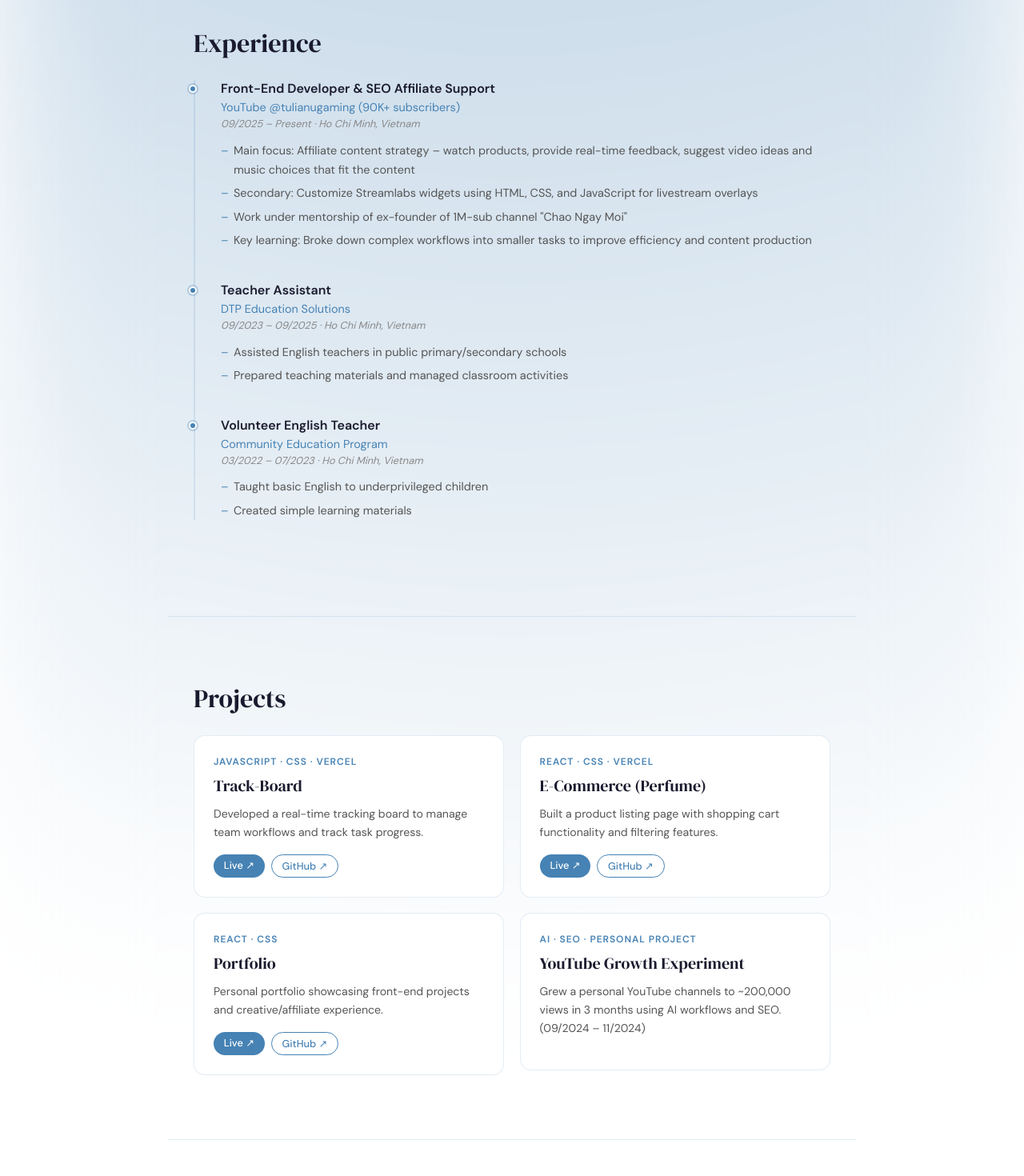
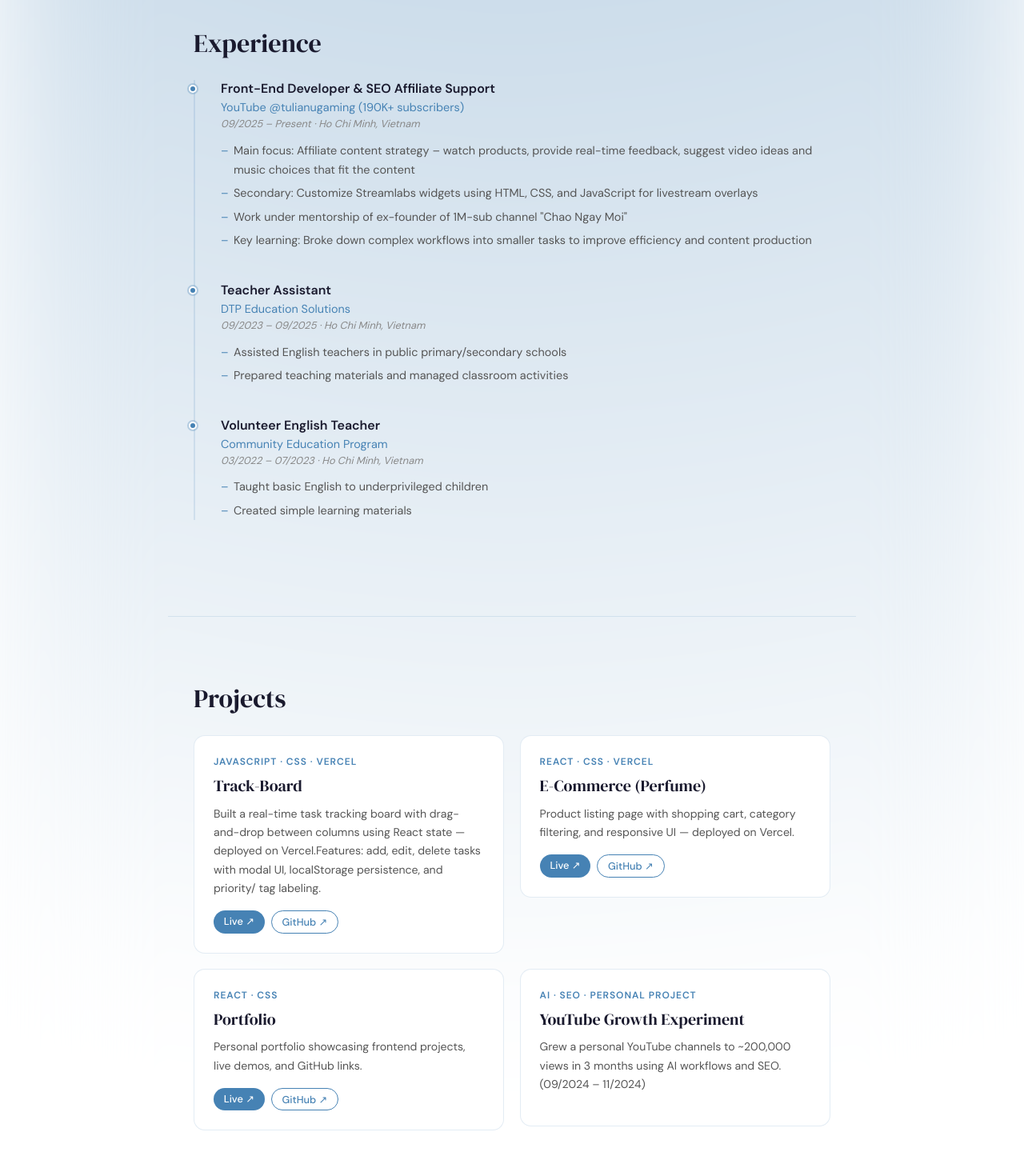
Before and after one commit to yz2k3/Portfolio, a React app: page / in a window 1280 px wide. Shown: the part 1120-2590 px from the top of the page at 80% size. Built offline with nearby package versions, Linux system fonts and the light colour scheme; the HTML template or start-up script is replaced by a standard one.

Commit message:
style: fix some experience

```diff
--- a/src/components/Experience.jsx
+++ b/src/components/Experience.jsx
@@ -9,7 +9,7 @@ function FadeSection({ children }) {
 const jobs = [
     {
         role: "Front-End Developer & SEO Affiliate Support",
-        place: "YouTube @tulianugaming (90K+ subscribers)",
+        place: "YouTube @tulianugaming (190K+ subscribers)",
         period: "09/2025 – Present · Ho Chi Minh, Vietnam",
         bullets: [
             "Main focus: Affiliate content strategy – watch products, provide real-time feedback, suggest video ideas and music choices that fit the content",
--- a/src/components/Projects.jsx
+++ b/src/components/Projects.jsx
@@ -10,21 +10,22 @@ const projects = [
     {
         name: "Track-Board",
         stack: "JavaScript · CSS · Vercel",
-        desc: "Developed a real-time tracking board to manage team workflows and track task progress.",
+        desc: "Built a real-time task tracking board with drag-and-drop between columns using React state — deployed on Vercel.Features: add, edit, delete tasks with modal UI, localStorage persistence, and priority/ tag labeling.",
+
         live: "https://track-board-project.vercel.app",
         repo: "https://github.com/yz2k3/Track-Board-Project",
     },
     {
         name: "E-Commerce (Perfume)",
         stack: "React · CSS · Vercel",
-        desc: "Built a product listing page with shopping cart functionality and filtering features.",
+        desc: "Product listing page with shopping cart, category filtering, and responsive UI — deployed on Vercel.",
         live: "https://project-perfume-ga73.vercel.app",
         repo: "https://github.com/yz2k3/Project-Perfume",
     },
     {
         name: "Portfolio",
         stack: "React · CSS",
-        desc: "Personal portfolio showcasing front-end projects and creative/affiliate experience.",
+        desc: "Personal portfolio showcasing frontend projects, live demos, and GitHub links.",
         live: "https://portfolio-inky-two-vx08c87vfr.vercel.app",
         repo: "https://github.com/yz2k3/Portfolio",
     },
```
